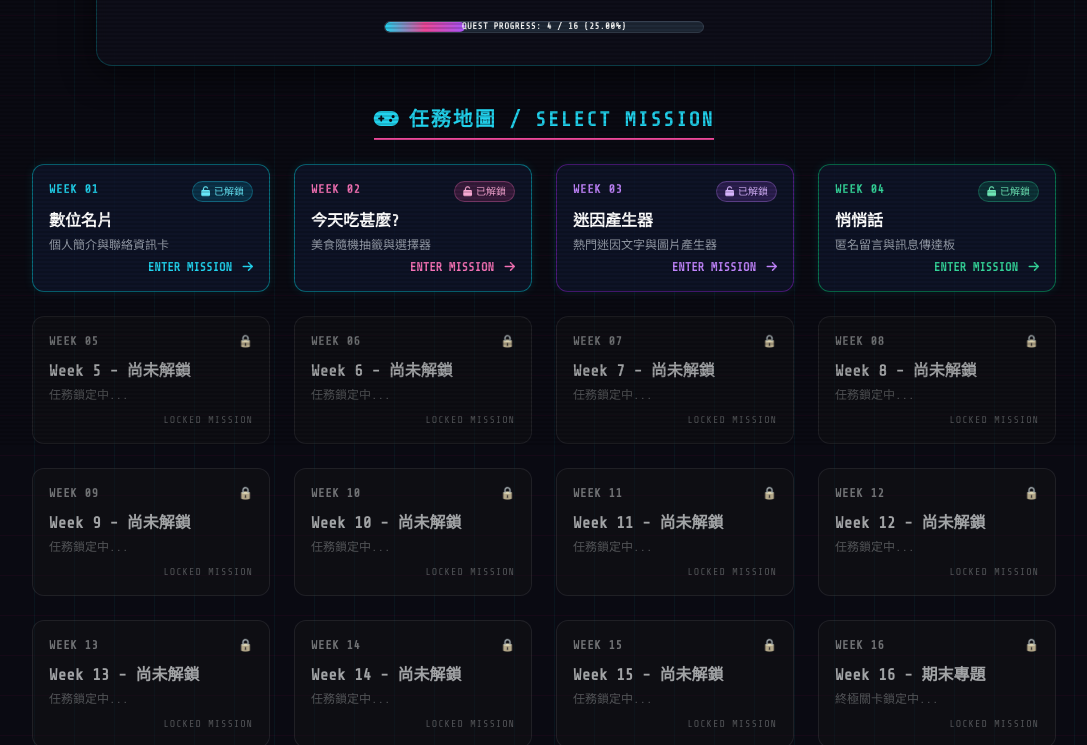
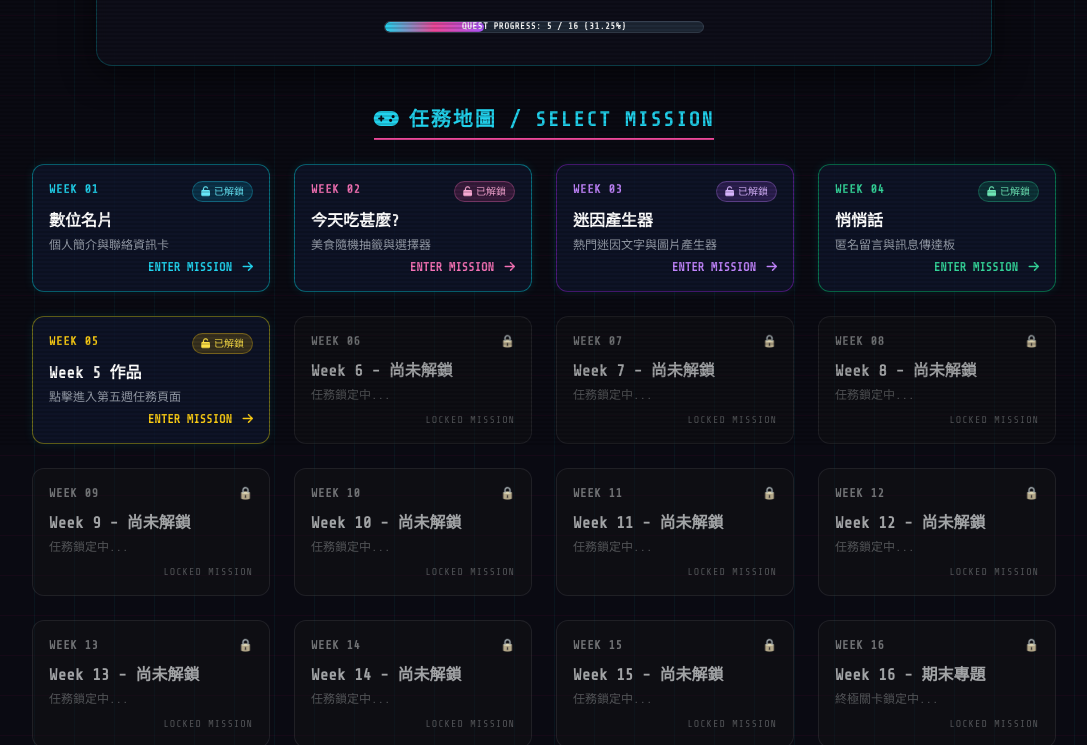
Before and after one commit to s26122111-cmd/VGG, a plain HTML site: page index.html in a window 1280 px wide. Shown: the part 355-1100 px from the top of the page, without its empty margins (96-1183 px from the left). Drawn offline with nearby package versions, Linux system fonts and the light colour scheme.

Commit message:
Update index.html

```diff
--- a/index.html
+++ b/index.html
@@ -17,6 +17,7 @@
             --neon-cyan: #00f3ff;
             --neon-purple: #b026ff;
             --neon-green: #00ff88;
+            --neon-yellow: #fcee0a;
             --cyber-dark: #0a0a12;
             --glass-bg: rgba(18, 18, 30, 0.65);
             --glass-border: rgba(0, 243, 255, 0.2);
@@ -119,6 +120,16 @@
             box-shadow: 0 0 20px rgba(0, 255, 136, 0.5), inset 0 0 15px rgba(0, 255, 136, 0.2);
         }
 
+        /* Mission 5 Specific Yellow Hover Style */
+        .mission-btn-yellow {
+            border-color: rgba(252, 238, 10, 0.4);
+        }
+
+        .mission-btn-yellow:hover {
+            border-color: var(--neon-yellow);
+            box-shadow: 0 0 20px rgba(252, 238, 10, 0.5), inset 0 0 15px rgba(252, 238, 10, 0.2);
+        }
+
         /* Locked Mission Button Style */
         .mission-btn-locked {
             background: rgba(20, 20, 28, 0.4);
@@ -175,7 +186,7 @@
                     class="w-28 h-28 sm:w-36 sm:h-36 rounded-full object-cover border-2 border-cyan-400 avatar-glow mx-auto transition-transform duration-300 hover:scale-105"
                 >
                 <div class="absolute bottom-1 right-1 bg-pink-600 text-white text-xs px-2 py-0.5 rounded-full border border-white font-bold animate-pulse">
-                    LV. 04
+                    LV. 05
                 </div>
             </div>
 
@@ -189,9 +200,9 @@
 
             <!-- Progress Bar / Mission Level -->
             <div class="w-full max-w-xs mx-auto mt-6 bg-gray-800 rounded-full h-3 border border-gray-700 overflow-hidden relative">
-                <div class="bg-gradient-to-r from-cyan-400 via-pink-500 to-purple-500 h-full rounded-full transition-all duration-500" style="width: 25%;"></div>
+                <div class="bg-gradient-to-r from-cyan-400 via-pink-500 to-purple-500 h-full rounded-full transition-all duration-500" style="width: 31.25%;"></div>
                 <span class="absolute inset-0 flex items-center justify-center text-[9px] font-bold text-white uppercase tracking-wider">
-                    Quest Progress: 4 / 16 (25.00%)
+                    Quest Progress: 5 / 16 (31.25%)
                 </span>
             </div>
         </div>
@@ -284,20 +295,24 @@
                 </div>
             </a>
 
-            <!-- Mission 5 -->
-            <div class="mission-btn mission-btn-locked rounded-xl p-4 flex flex-col justify-between h-32 select-none">
+            <!-- Button 5: Unlocked (Week 5) -->
+            <a href="w5/index.html" class="mission-btn mission-btn-unlocked mission-btn-yellow rounded-xl p-4 flex flex-col justify-between group h-32 border">
                 <div class="flex justify-between items-start">
-                    <span class="text-xs font-bold text-gray-500 tracking-wider">WEEK 05</span>
-                    <span class="text-xs">🔒</span>
+                    <span class="text-xs font-bold text-yellow-400 tracking-wider">WEEK 05</span>
+                    <span class="bg-yellow-500/20 text-yellow-300 text-[10px] px-2 py-0.5 rounded-full border border-yellow-400/30">
+                        <i class="fa-solid fa-unlock mr-1"></i>已解鎖
+                    </span>
                 </div>
                 <div class="my-auto">
-                    <h3 class="text-base font-bold text-gray-400">Week 5 - 尚未解鎖</h3>
-                    <p class="text-xs text-gray-600 mt-1">任務鎖定中...</p>
+                    <h3 class="text-base font-bold text-white group-hover:text-yellow-300 transition-colors">
+                        Week 5 作品
+                    </h3>
+                    <p class="text-xs text-gray-400 mt-1">點擊進入第五週任務頁面</p>
                 </div>
-                <div class="text-right text-[10px] text-gray-600 uppercase tracking-widest">
-                    LOCKED MISSION
+                <div class="text-right text-xs text-yellow-400 font-bold group-hover:translate-x-1 transition-transform">
+                    ENTER MISSION <i class="fa-solid fa-arrow-right ml-1"></i>
                 </div>
-            </div>
+            </a>
 
             <!-- Mission 6 -->
             <div class="mission-btn mission-btn-locked rounded-xl p-4 flex flex-col justify-between h-32 select-none">
```
